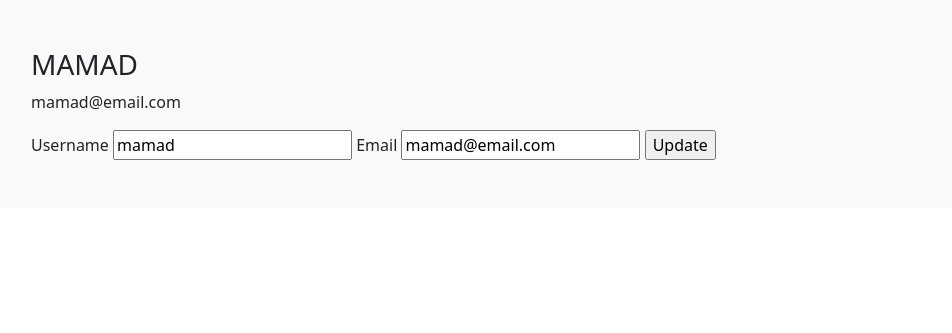
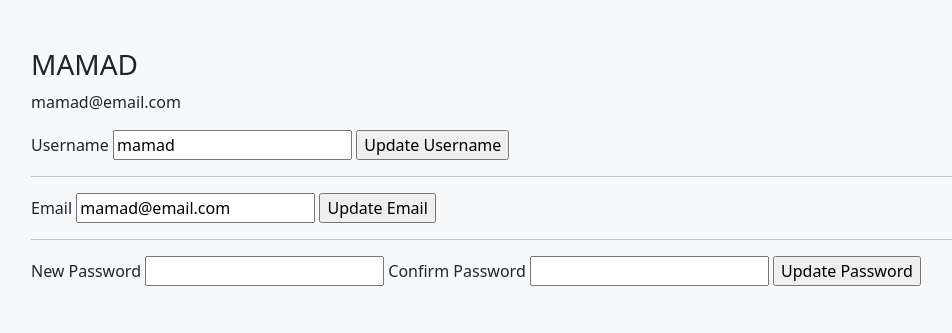
Before and after one commit to navidr98/Social-network-Flask, a Flask app: page /profile in a window 1280 px wide. Shown: the part 56-389 px from the top of the page, without its empty margins (17-969 px from the left). Run offline with Flask 3, Linux system fonts and the light colour scheme; a user stored in the database is signed in; some libraries are stand-ins or nearby versions.

Commit message:
add update to each field separetly

```diff
--- a/A/blog/forms.py
+++ b/A/blog/forms.py
@@ -34,12 +34,14 @@ class LoginForm(FlaskForm):
 
 
 
-class EditprofileFrom(FlaskForm):
+class EditProfileFrom(FlaskForm):
     username = StringField('Username',validators=[Length(min=3, max=30, message='Username must be between 3 and 30 characters long')])
     email = StringField('Email',validators=[Email(message='Enter valid email like exampel@mail.com')])
-    password = PasswordField('New Password',validators=[Length(min=4, max=30, message='Enter password contains 4 charachter at least')])
+    password = PasswordField('New Password',validators=[Length(max=30, message='Enter password contains 4 charachter at least')])
     confirm_password = PasswordField('Confirm Password', validators=[EqualTo('password', message='Password must match')])
-    submit = SubmitField('Update')
+    submit_user = SubmitField('Update Username')
+    submit_email = SubmitField('Update Email')
+    submit_pass = SubmitField('Update Password')
 
     def validate_username(self, username):
         if username.data != current_user.username:
--- a/A/blog/models.py
+++ b/A/blog/models.py
@@ -15,6 +15,7 @@ class User(UserMixin, db.Model):
     password = db.Column(db.String(30), nullable=False)
     posts = db.relationship('Post', backref='author', lazy=True)
 
+
     def __repr__(self):
         return f'{self.__class__.__name__}({self.id} - {self.username})'
 
--- a/A/blog/routes.py
+++ b/A/blog/routes.py
@@ -1,6 +1,6 @@
 from flask import render_template, redirect, url_for, flash, request
 from blog import app, db, bcrypt
-from blog.forms import RegistrationForm, LoginForm, EditprofileFrom
+from blog.forms import RegistrationForm, LoginForm, EditProfileFrom
 from blog.models import User, Post
 from flask_login import login_user, current_user, logout_user, login_required
 
@@ -60,13 +60,22 @@ def logout():
 @login_required
 def profile():
 
-    form = EditprofileFrom()
+    form = EditProfileFrom()
+
     if form.validate_on_submit():
-        current_user.username = form.username.data
-        current_user.email = form.email.data
-        db.session.commit()
-        flash('Your profile has been updated','info')
-        return redirect(url_for('profile'))
+        if form.submit_user.data:
+            current_user.username = form.username.data
+            current_user.email = form.email.data
+            db.session.commit()
+            flash('Your profile has been updated','info')
+            return redirect(url_for('profile'))
+
+        elif form.submit_pass.data:
+            hashed_password = bcrypt.generate_password_hash(form.password.data).decode('utf-8')
+            current_user.password = hashed_password
+            db.session.commit()
+            flash('Your password has been updated','info')
+            return redirect(url_for('profile'))
 
     elif request.method == 'GET':
         form.username.data = current_user.username
--- a/A/blog/templates/profile.html
+++ b/A/blog/templates/profile.html
@@ -12,8 +12,14 @@
 
         {{ form.csrf_token }}
         {{ form.username.label }} {{ form.username }}
+        {{ form.submit_user }}
+        <hr>
         {{ form.email.label }} {{ form.email }}
-        {{ form.submit }}
+        {{ form.submit_email }}
+        <hr>
+        {{ form.password.label }} {{ form.password }}
+        {{ form.confirm_password.label }} {{ form.confirm_password }}
+        {{ form.submit_pass }}
 
     </form>
 
```
Also changed, not shown: A/blog.db.
